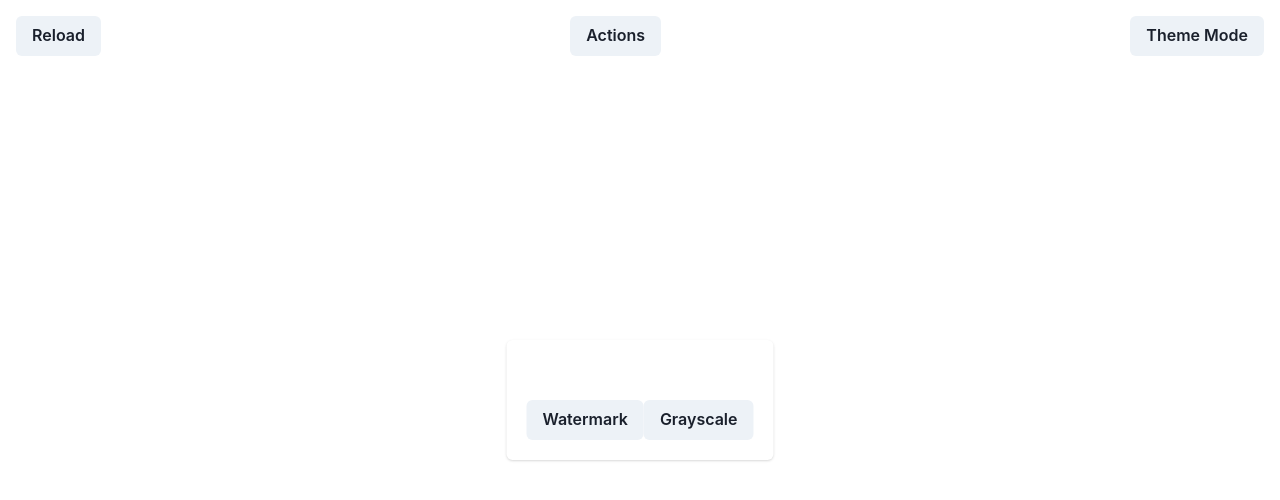
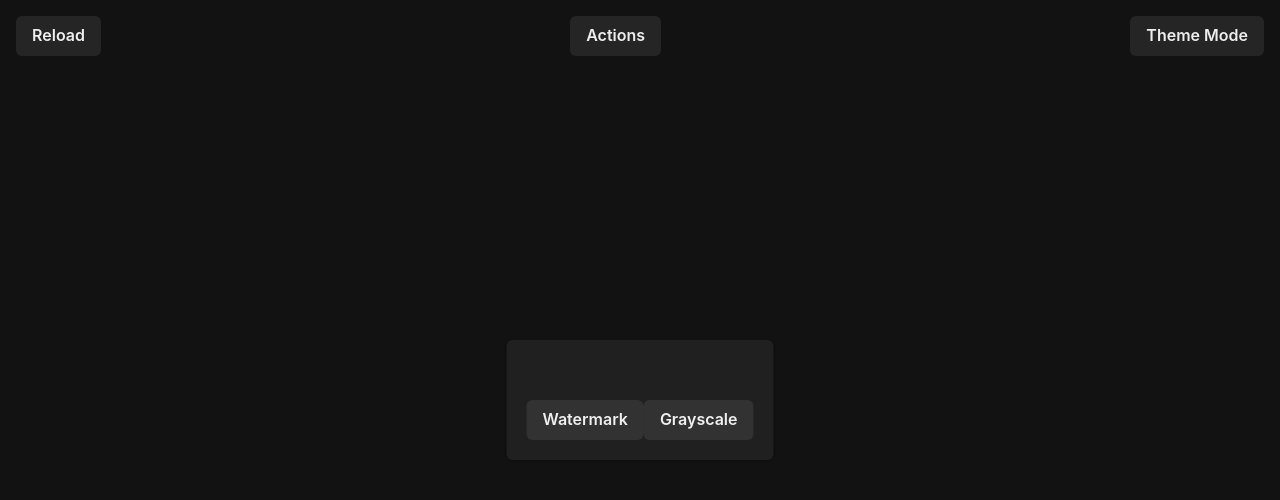
Before and after one commit to AmirhoseinHesami/random-image, a React (Vite) app: page / in a window 1280 px wide. Shown: the top 500 px of the page. Built offline with nearby package versions, Linux system fonts and the light colour scheme.

Commit message:
implement dark mode

```diff
--- a/src/main.jsx
+++ b/src/main.jsx
@@ -1,11 +1,13 @@
 import React from "react";
 import ReactDOM from "react-dom/client";
-import { ChakraProvider } from "@chakra-ui/react";
+import { ChakraProvider, ColorModeScript } from "@chakra-ui/react";
 import App from "./App.jsx";
+import theme from "./theme.js";
 
 ReactDOM.createRoot(document.getElementById("root")).render(
   <React.StrictMode>
-    <ChakraProvider>
+    <ChakraProvider theme={theme}>
+      <ColorModeScript initialColorMode={theme.config.initialColorMode} />
       <App />
     </ChakraProvider>
   </React.StrictMode>
--- /dev/null
+++ b/src/theme.js
@@ -0,0 +1,25 @@
+import { extendTheme } from "@chakra-ui/react";
+
+const config = {
+  initialColorMode: "dark",
+};
+
+const theme = extendTheme({
+  config,
+  colors: {
+    gray: {
+      50: "#f9f9f9",
+      100: "#ededed",
+      200: "#d3d3d3",
+      300: "#b3b3b3",
+      400: "#a0a0a0",
+      500: "#898989",
+      600: "#6c6c6c",
+      700: "#202020",
+      800: "#121212",
+      900: "#111",
+    },
+  },
+});
+
+export default theme;
```
